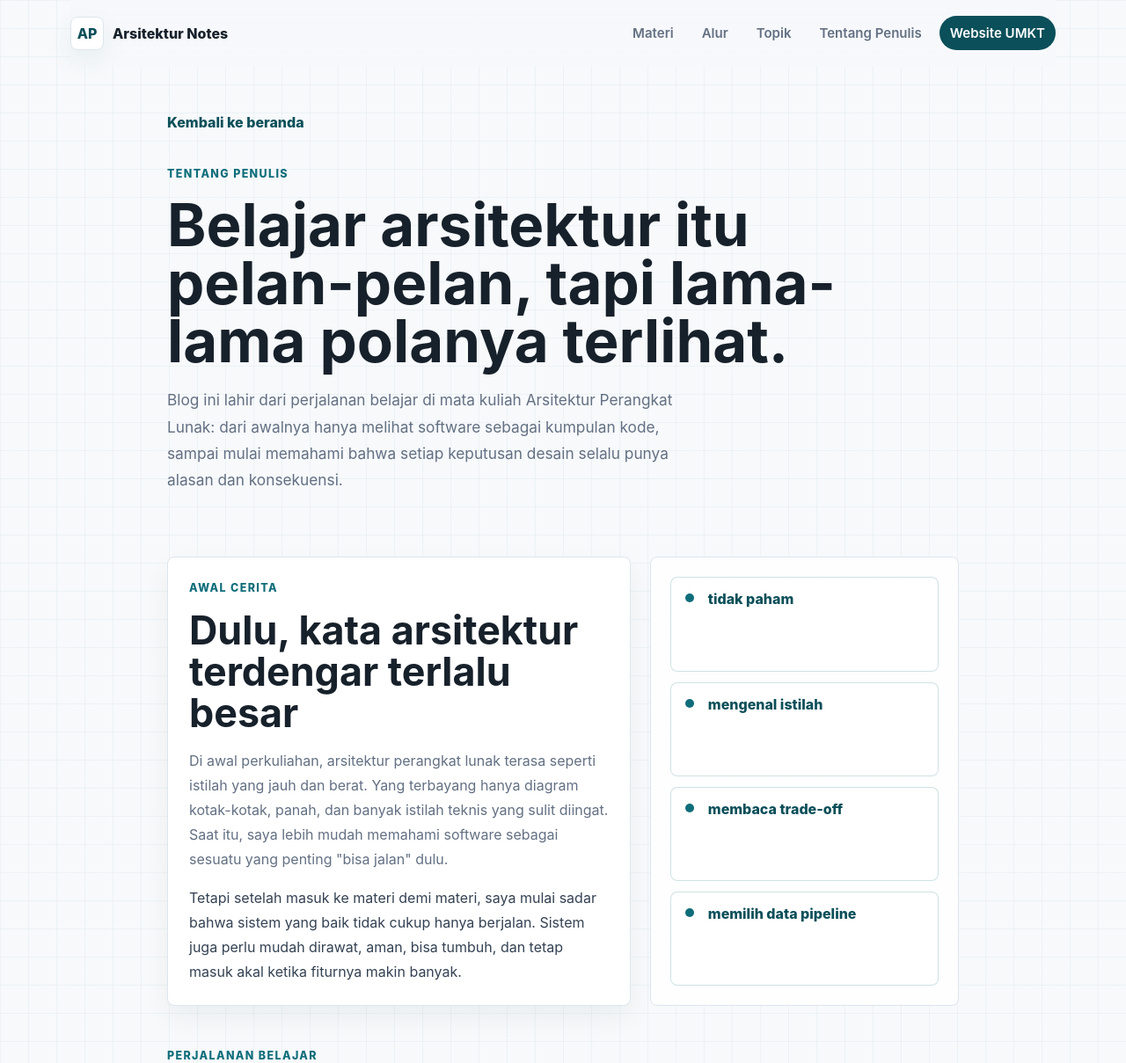
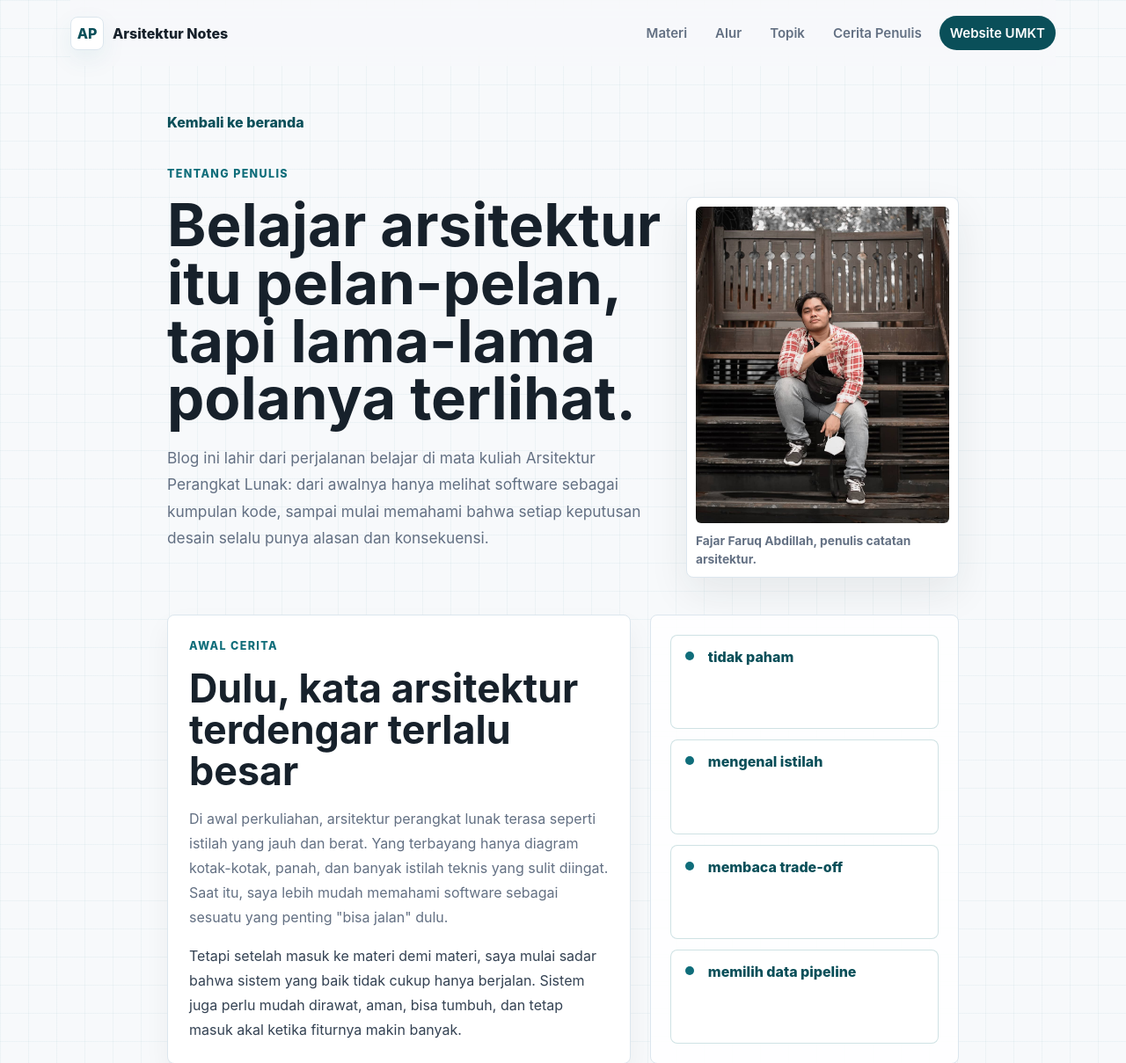
Before and after one commit to FajarFaruqAbdillah/Arsitektur-Perangkat-Lunak, a Django app: page /tentang-penulis/ in a window 1280 px wide. Shown: the top 1209 px of the page at 88% size. Run offline with Django 5.2, Linux system fonts and the light colour scheme.

Commit message:
Add author photo to story page

```diff
--- a/blog/static/blog/styles.css
+++ b/blog/static/blog/styles.css
@@ -376,9 +376,42 @@ p {
     padding: 38px 0 42px;
 }
 
+.author-hero {
+    display: grid;
+    grid-template-columns: minmax(0, 1fr) minmax(250px, 310px);
+    gap: 28px;
+    align-items: end;
+}
+
 .article-hero h1,
 .author-hero h1 {
     font-size: 4.2rem;
+}
+
+.author-photo-card {
+    margin: 0;
+    padding: 10px;
+    border: 1px solid var(--line);
+    border-radius: 8px;
+    background: var(--surface);
+    box-shadow: var(--shadow);
+}
+
+.author-photo-card img {
+    display: block;
+    width: 100%;
+    aspect-ratio: 4 / 5;
+    border-radius: 6px;
+    object-fit: cover;
+    object-position: center 42%;
+}
+
+.author-photo-card figcaption {
+    margin-top: 10px;
+    color: var(--muted);
+    font-size: 0.86rem;
+    font-weight: 700;
+    line-height: 1.5;
 }
 
 .article-meta {
@@ -698,8 +731,13 @@ p {
 
     .author-story,
     .author-timeline,
-    .author-note-grid {
+    .author-note-grid,
+    .author-hero {
         grid-template-columns: 1fr;
+    }
+
+    .author-photo-card {
+        max-width: 360px;
     }
 }
 
@@ -729,8 +767,13 @@ p {
     .quiz-card,
     .author-card,
     .author-map,
+    .author-photo-card,
     .research-bridge {
         padding: 18px;
+    }
+
+    .author-photo-card {
+        max-width: none;
     }
 
     .note-item,
--- a/blog/templates/blog/about_author.html
+++ b/blog/templates/blog/about_author.html
@@ -1,4 +1,5 @@
 {% extends "blog/base.html" %}
+{% load static %}
 
 {% block title %}Tentang Penulis{% endblock %}
 {% block meta_description %}Perjalanan penulis blog dalam memahami Arsitektur Perangkat Lunak, mulai dari bingung dengan istilah arsitektur sampai memilih tema penelitian data pipeline.{% endblock %}
@@ -8,6 +9,7 @@
         <a class="back-link" href="{% url 'blog:home' %}">Kembali ke beranda</a>
 
         <header class="author-hero">
+            <div class="author-hero-copy">
                 <p class="eyebrow">Tentang Penulis</p>
                 <h1>Belajar arsitektur itu pelan-pelan, tapi lama-lama polanya terlihat.</h1>
                 <p class="hero-copy">
@@ -15,6 +17,11 @@
                     dari awalnya hanya melihat software sebagai kumpulan kode, sampai mulai memahami
                     bahwa setiap keputusan desain selalu punya alasan dan konsekuensi.
                 </p>
+            </div>
+            <figure class="author-photo-card">
+                <img src="{% static 'blog/images/Foto Fajar.jpg' %}" alt="Foto Fajar Faruq Abdillah, penulis blog.">
+                <figcaption>Fajar Faruq Abdillah, penulis catatan arsitektur.</figcaption>
+            </figure>
         </header>
 
         <section class="author-story">
--- a/blog/templates/blog/base.html
+++ b/blog/templates/blog/base.html
@@ -18,7 +18,7 @@
             <a href="{% url 'blog:home' %}#materi">Materi</a>
             <a href="{% url 'blog:home' %}#alur">Alur</a>
             <a href="{% url 'blog:home' %}#topik">Topik</a>
-            <a href="{% url 'blog:about_author' %}">Tentang Penulis</a>
+            <a href="{% url 'blog:about_author' %}">Cerita Penulis</a>
             <a class="nav-cta" href="https://www.umkt.ac.id/" target="_blank" rel="noopener">Website UMKT</a>
         </nav>
     </header>
--- a/blog/tests.py
+++ b/blog/tests.py
@@ -8,7 +8,7 @@ class BlogHomeTests(SimpleTestCase):
 
         self.assertEqual(response.status_code, 200)
         self.assertContains(response, "Rangkuman Arsitektur Perangkat Lunak")
-        self.assertContains(response, "Tentang Penulis")
+        self.assertContains(response, "Cerita Penulis")
 
     def test_detail_page_loads(self):
         response = self.client.get(
@@ -32,5 +32,6 @@ class BlogHomeTests(SimpleTestCase):
 
         self.assertEqual(response.status_code, 200)
         self.assertContains(response, "Tentang Penulis")
+        self.assertContains(response, "Foto Fajar")
         self.assertContains(response, "data pipeline")
         self.assertContains(response, "trade-off")
```
Also changed, not shown: blog/static/blog/images/Foto Fajar.jpg (added). Lines whose indentation alone changed are shown as unchanged.
